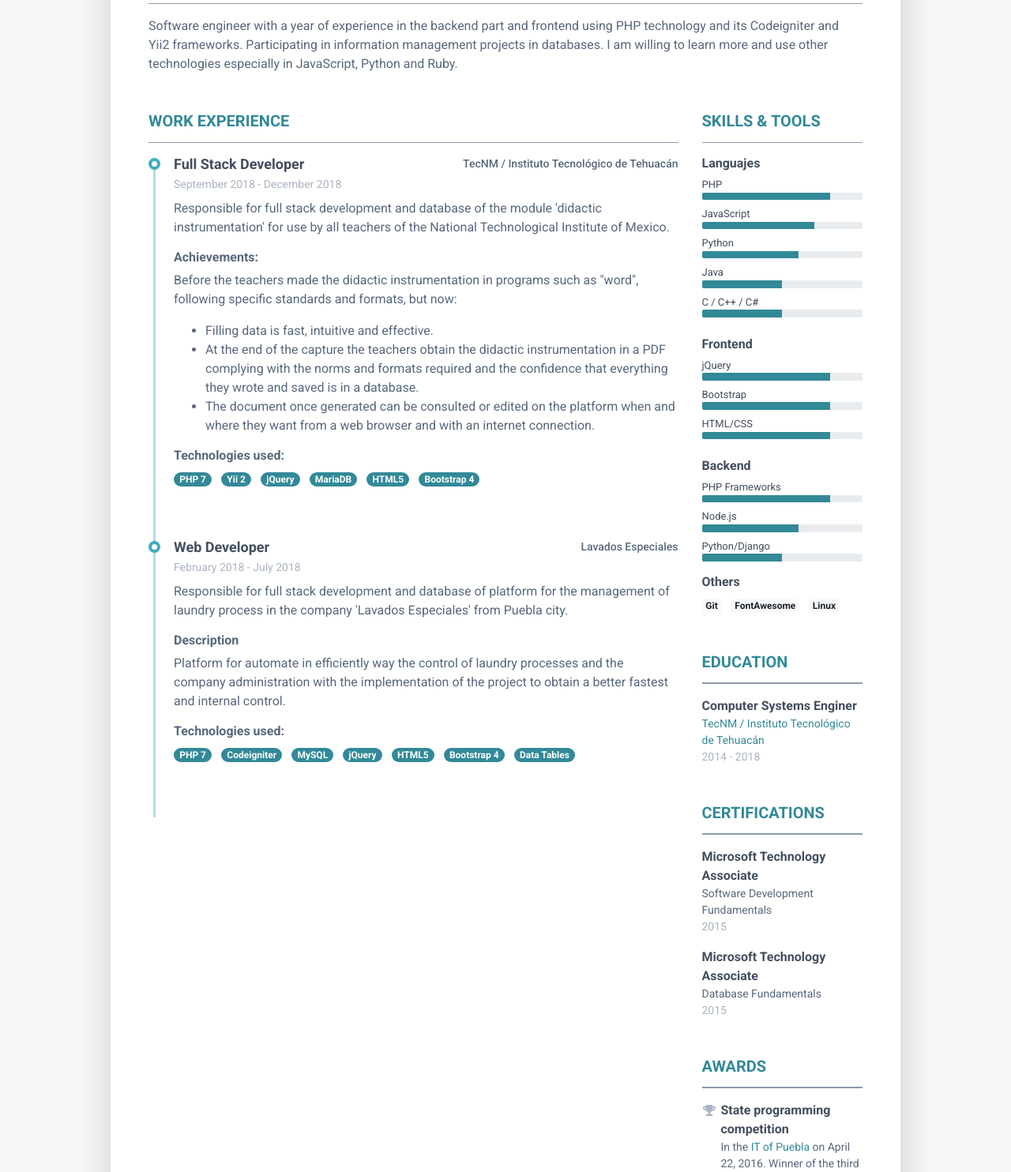
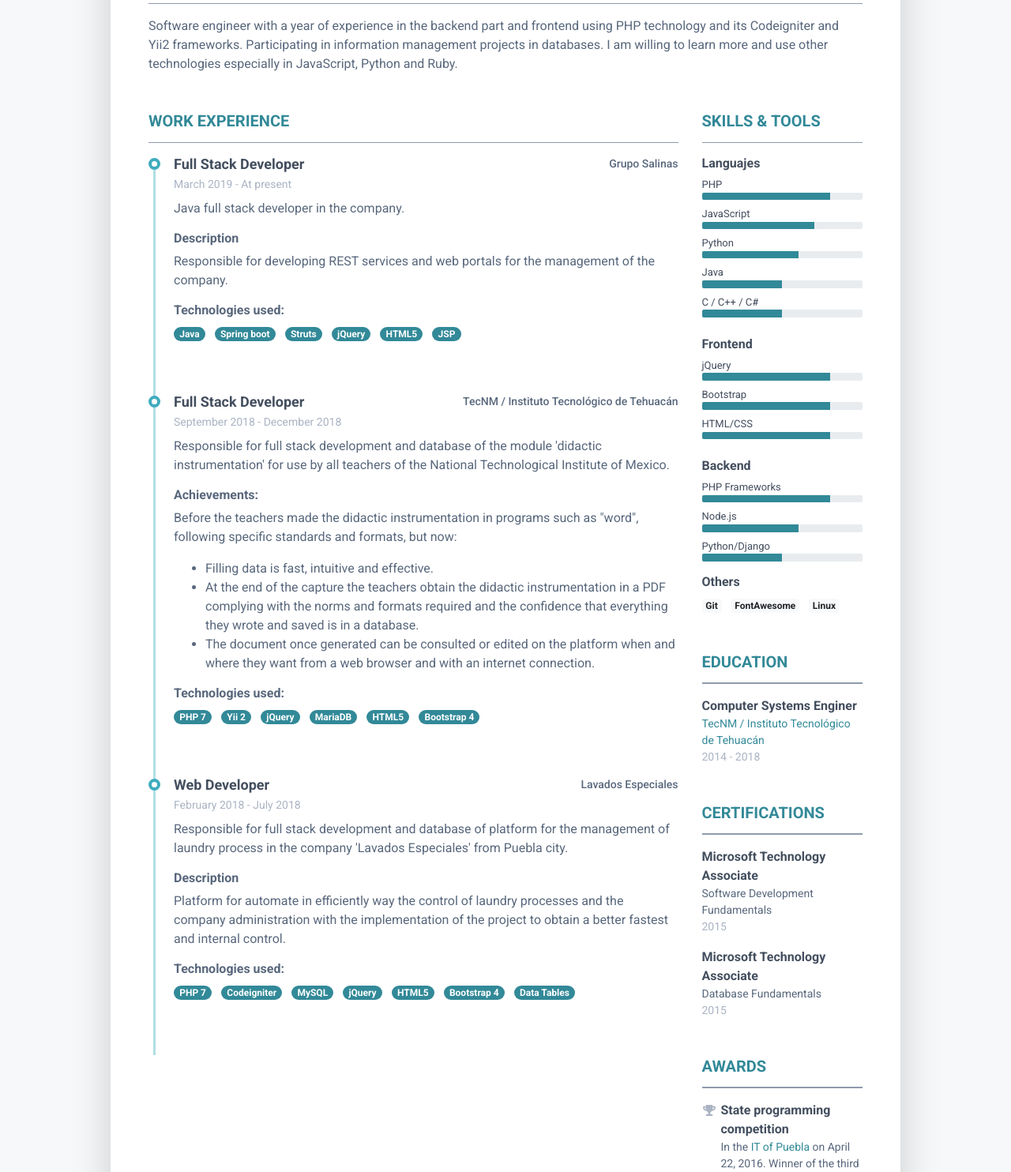
Before and after one commit to pag753/resume, a CodeIgniter app: page /database/index.php/welcome/index in a window 1280 px wide. Shown: the part 485-1969 px from the top of the page at 79% size. Run offline with CodeIgniter, Linux system fonts and the light colour scheme; data that the repository does not hold is empty; some libraries are stand-ins or nearby versions.

Commit message:
Adición de trabajo en Grupo Salinas.

```diff
--- a/application/controllers/Welcome.php
+++ b/application/controllers/Welcome.php
@@ -68,49 +68,55 @@ class Welcome extends CI_Controller
     {
         mail('pag753@hotmail.com', utf8_decode('Inglés'), $this->location());
         $arr = [
-            'Resume Pablo de Jesús',
-            'Full Stack Developer',
-            'Career Summary',
-            'Software engineer with a year of experience in the backend part and frontend using PHP technology and its Codeigniter and Yii2 frameworks. Participating in information management projects in databases. I am willing to learn more and use other technologies especially in JavaScript, Python and Ruby.',
-            'Work Experience',
-            'Full Stack Developer',
-            'September 2018 - December 2018',
-            "Responsible for full stack development and database of the module 'didactic instrumentation' for use by all teachers of the National Technological Institute of Mexico.",
-            "Achievements:",
-            'Before the teachers made the didactic instrumentation in programs such as "word", following specific standards and formats, but now:',
-            "Filling data is fast, intuitive and effective.",
-            "At the end of the capture the teachers obtain the didactic instrumentation in a PDF complying with the norms and formats required and the confidence that everything they wrote and saved is in a database.",
-            "The document once generated can be consulted or edited on the platform when and where they want from a web browser and with an internet connection.",
-            "Technologies used:",
-            "Web Developer",
-            "February 2018 - July 2018",
-            "Responsible for full stack development and database of platform for the management of laundry process in the company 'Lavados Especiales' from Puebla city.",
-            "Description",
-            "Platform for automate in efficiently way the control of laundry processes and the company administration with the implementation of the project to obtain a better fastest and internal control.",
-            "Skills &amp; Tools",
-            "Languajes",
-            "Others",
-            "Education",
-            "Computer Systems Enginer",
-            "Awards",
-            "State programming competition",
-            'In the <a href="http://www.itpuebla.edu.mx" target="_blank">IT of Puebla</a> on April 22, 2016. Winner of the third place in the intermediate category.',
-            "Language",
-            "Spanish",
-            "Native",
-            "English",
-            "Intermediate",
-            "Interests",
-            "Reading",
-            "Swimming",
-            "Watching movies",
-            "Volunteer",
-            "Full Time Missioner",
-            "April 2011 - September 2013",
-            "National Student Event of Technological Innovation (ENEIT) 2016",
-            'National stage in the IT of Pachuca from 22 to 25 November 2016 by the project "Enerluz".',
-            'Certifications',
-            'Regional stage in IT of Gustavo A. Madero in Mexico City, from 20 to 23 September 2016 by the projects “Enerluz” and "Autosilla”. Winner with “Enerluz” project.'
+          0 => 'Resume Pablo de Jesús',
+          1 => 'Full Stack Developer',
+          2 => 'Career Summary',
+          3 => 'Software engineer with a year of experience in the backend part and frontend using PHP technology and its Codeigniter and Yii2 frameworks. Participating in information management projects in databases. I am willing to learn more and use other technologies especially in JavaScript, Python and Ruby.',
+          4 => 'Work Experience',
+          5 => 'Full Stack Developer',
+          6 => 'September 2018 - December 2018',
+          7 => "Responsible for full stack development and database of the module 'didactic instrumentation' for use by all teachers of the National Technological Institute  of Mexico.",
+          8 => "Achievements:",
+          9 => 'Before the teachers made the didactic instrumentation in programs such as "word", following specific standards and formats, but now:',
+          10 => "Filling data is fast, intuitive and effective.",
+          11 => "At the end of the capture the teachers obtain the didactic instrumentation in a PDF complying with the norms and formats required and the confidence that everything they wrote and saved is in a database.",
+          12 => "The document once generated can be consulted or edited on the platform when and where they want from a web browser and with an internet connection.",
+          13 => "Technologies used:",
+          14 => "Web Developer",
+          15 => "February 2018 - July 2018",
+          16 => "Responsible for full stack development and database of platform for the management of laundry process in the company 'Lavados Especiales' from Puebla city.",
+          17 => "Description",
+          18 => "Platform for automate in efficiently way the control of laundry processes and the company administration with the implementation of the project to obtain a better fastest and internal control.",
+          19 => "Skills &amp; Tools",
+          20 => "Languajes",
+          21 => "Others",
+          22 => "Education",
+          23 => "Computer Systems Enginer",
+          24 => "Awards",
+          25 => "State programming competition",
+          26 => 'In the <a href="http://www.itpuebla.edu.mx" target="_blank">IT of Puebla</a> on April 22, 2016. Winner of the third place in the intermediate category.',
+          27 => "Language",
+          28 => "Spanish",
+          29 => "Native",
+          30 => "English",
+          31 => "Intermediate",
+          32 => "Interests",
+          33 => "Reading",
+          34 => "Swimming",
+          35 => "Watching movies",
+          36 => "Volunteer",
+          37 => "Full Time Missioner",
+          38 => "April 2011 - September 2013",
+          39 => "National Student Event of Technological Innovation (ENEIT) 2016",
+          40 => 'National stage in the IT of Pachuca from 22 to 25 November 2016 by the project "Enerluz".',
+          41 => 'Certifications',
+          42 => 'Regional stage in IT of Gustavo A. Madero in Mexico City, from 20 to 23 September 2016 by the projects “Enerluz” and "Autosilla”. Winner with “Enerluz” project.',
+
+          43 => 'Full Stack Developer',
+          44 => 'Grupo Salinas',
+          45 => 'March 2019 - At present',
+          46 => 'Java full stack developer in the company.',
+          47 => 'Responsible for developing REST services and web portals for the management of the company.',
         ];
         $this->load->view('welcome_message', [
             'arr' => $arr
@@ -124,49 +130,55 @@ class Welcome extends CI_Controller
     {
         mail('pag753@hotmail.com', utf8_decode('Español'), $this->location());
         $arr = [
-            'Curriculum Vitae Pablo de Jesús',
-            'Desarrollador Full Stack',
-            'Resúmen',
-            'Ingeniero de software con un año de experiencia en la parte de backend y frontend utilizando la tecnología PHP y sus frameworks Codeigniter y Yii2. Participando en proyectos de gestión de información en bases de datos. Estoy dispuesto a aprender más y usar otras tecnologías sobre todo en JavaScript, Python y Ruby.',
-            'Experiencia Laboral',
-            'Desarrollador Full Stack',
-            'Septiembre de 2018 - Diciembre de 2018',
-            "Responsable del desarrollo full stack y la base de datos del módulo 'Instrumentación didáctica' para uso de todos los docentes del Tecnológico Nacional de México.",
-            "Logros:",
-            'Antes los docentes hacían la instrumentación didáctica en programas como "word", siguiendo normas y formatos específicos, pero ahora:',
-            "El llenado de datos es rápido, intuitivo y eficaz.",
-            "Al final de la captura los docentes obtienen la instrumentación didáctica en un PDF cumpliendo las normas y formatos requeridos y la confianza de que todo lo que escribieron y guardaron se encuentra en una base de datos.",
-            "El documento una vez generado puede ser consultado o editado en la plataforma cuando y donde ellos quieran desde un navegador web y con una conexión a internet.",
-            "Tecnologías usadas:",
-            "Desarrollador Web",
-            "Febero de 2018 - Julio de 2018",
-            "Responsable del desarrollo full stack y de base de datos de la plataforma para la gestión del proceso de lavandería en la empresa 'Lavados Especiales' en la ciudad de Puebla.",
-            "Descripción",
-            "Plataforma para automatizar de manera eficiente el control de los procesos de lavado y la administración de la empresa con la implementación del proyecto para obtener un mejor control interno más rápido y eficaz.",
-            "Habilidades y Herramientas",
-            "Lenguajes",
-            "Otros",
-            "Educación",
-            "Ingeniería en Sistemas Computacionales",
-            "Reconocimientos",
-            "Concurso estatal de programación",
-            'En el <a href="http://www.itpuebla.edu.mx" target="_blank">IT de Puebla</a> el 22 de Abril de 2016. Ganador del tercer lugar en la categoría intermedia.',
-            "Idiomas",
-            "Español",
-            "Nativo",
-            "Inglés",
-            "Intermedio",
-            "Intereses",
-            "Leer",
-            "Nadar",
-            "Ver películas",
-            "Voluntariado",
-            "Misionero de Tiempo Completo",
-            "Abril de 2011 - Septiembre de 2013",
-            "Evento Nacional Estudiantil de Innovación Tecnológica (ENEIT) 2016",
-            'Etapa nacional en el IT de Pachuca del 22 al 25 de noviembre de 2016 por el proyecto “Enerluz".',
-            'Certificaciones',
-            'Etapa regional en el IT de Gustavo A. Madero en la Ciudad de México, del 20 al 23 de septiembre de 2016 por los proyectos “Enerluz” y “Autosilla”. Ganador con “Enerluz”.'
+          0 =>  'Curriculum Vitae Pablo de Jesús',
+          1 =>  'Desarrollador Full Stack',
+          2 =>  'Resúmen',
+          3 =>  'Ingeniero de software con un año de experiencia en la parte de backend y frontend utilizando la tecnología PHP y sus frameworks Codeigniter y Yii2. Participando en proyectos de gestión de información en bases de datos. Estoy dispuesto a aprender más y usar otras tecnologías sobre todo en JavaScript, Python y Ruby.',
+          4 =>  'Experiencia Laboral',
+          5 =>  'Desarrollador Full Stack',
+          6 =>  'Septiembre de 2018 - Diciembre de 2018',
+          7 =>  "Responsable del desarrollo full stack y la base de datos del módulo 'Instrumentación didáctica' para uso de todos los docentes del Tecnológico Nacional de México.",
+          8 =>  "Logros:",
+          9 =>  'Antes los docentes hacían la instrumentación didáctica en programas como "word", siguiendo normas y formatos específicos, pero ahora:',
+          10 => "El llenado de datos es rápido, intuitivo y eficaz.",
+          11 => "Al final de la captura los docentes obtienen la instrumentación didáctica en un PDF cumpliendo las normas y formatos requeridos y la confianza de que todo lo que escribieron y guardaron se encuentra en una base de datos.",
+          12 => "El documento una vez generado puede ser consultado o editado en la plataforma cuando y donde ellos quieran desde un navegador web y con una conexión a internet.",
+          13 => "Tecnologías usadas:",
+          14 => "Desarrollador Web",
+          15 => "Febero de 2018 - Julio de 2018",
+          16 => "Responsable del desarrollo full stack y de base de datos de la plataforma para la gestión del proceso de lavandería en la empresa 'Lavados Especiales' en la ciudad de Puebla.",
+          17 => "Descripción",
+          18 => "Plataforma para automatizar de manera eficiente el control de los procesos de lavado y la administración de la empresa con la implementación del proyecto para obtener un mejor control interno más rápido y eficaz.",
+          19 => "Habilidades y Herramientas",
+          20 => "Lenguajes",
+          21 => "Otros",
+          22 => "Educación",
+          23 => "Ingeniería en Sistemas Computacionales",
+          24 => "Reconocimientos",
+          25 => "Concurso estatal de programación",
+          26 => 'En el <a href="http://www.itpuebla.edu.mx" target="_blank">IT de Puebla</a> el 22 de Abril de 2016. Ganador del tercer lugar en la categoría intermedia.',
+          27 => "Idiomas",
+          28 => "Español",
+          29 => "Nativo",
+          30 => "Inglés",
+          31 => "Intermedio",
+          32 => "Intereses",
+          33 => "Leer",
+          34 => "Nadar",
+          35 => "Ver películas",
+          36 => "Voluntariado",
+          37 => "Misionero de Tiempo Completo",
+          38 => "Abril de 2011 - Septiembre de 2013",
+          39 => "Evento Nacional Estudiantil de Innovación Tecnológica (ENEIT) 2016",
+          40 => 'Etapa nacional en el IT de Pachuca del 22 al 25 de noviembre de 2016 por el proyecto “Enerluz".',
+          41 => 'Certificaciones',
+          42 => 'Etapa regional en el IT de Gustavo A. Madero en la Ciudad de México, del 20 al 23 de septiembre de 2016 por los proyectos “Enerluz” y “Autosilla”. Ganador con “Enerluz”.',
+
+          43 => 'Desarrollador Full Stack',
+          44 => 'Grupo Salinas',
+          45 => 'Marzo 2019 - actualmente',
+          46 => 'Desarrollador full stack en Java en la empresa.',
+          47 => 'Responsable de desarrollar servicios REST y portales web para la gestión de la empresa.',
         ];
         $this->load->view('welcome_message', [
             'arr' => $arr
--- a/application/views/welcome_message.php
+++ b/application/views/welcome_message.php
@@ -85,8 +85,34 @@ $arr = $arr;
 							<h2 class="resume-section-title text-uppercase font-weight-bold pb-3 mb-3"><?= $arr[4] ?></h2>
 							<div class="resume-section-content">
 								<div class="resume-timeline position-relative">
+
+                                    <!-- GRUPO SALINAS -->
+                                    <article class="resume-timeline-item position-relative pb-5">
+                                        <div class="resume-timeline-item-header mb-2">
+                                            <div class="d-flex flex-column flex-md-row">
+                                                <h3 class="resume-position-title font-weight-bold mb-1"><?= $arr[43] ?></h3>
+                                                <div class="resume-company-name ml-auto"><?= $arr[44] ?></div>
+                                            </div><!--//row-->
+                                            <div class="resume-position-time"><?= $arr[45] ?></div>
+                                        </div><!--//resume-timeline-item-header-->
+                                        <div class="resume-timeline-item-desc">
+                                            <p><?= $arr[46] ?></p>
+                                            <h4 class="resume-timeline-item-desc-heading font-weight-bold"><?= $arr[17] ?></h4>
+                                            <p><?= $arr[47] ?></p>
+                                            <h4 class="resume-timeline-item-desc-heading font-weight-bold"><?= $arr[13] ?></h4>
+                                            <ul class="list-inline">
+                                                <li class="list-inline-item"><span class="badge badge-primary badge-pill">Java</span></li>
+                                                <li class="list-inline-item"><span class="badge badge-primary badge-pill">Spring boot</span></li>
+                                                <li class="list-inline-item"><span class="badge badge-primary badge-pill">Struts</span></li>
+                                                <li class="list-inline-item"><span class="badge badge-primary badge-pill">jQuery</span></li>
+                                                <li class="list-inline-item"><span class="badge badge-primary badge-pill">HTML5</span></li>
+                                                <li class="list-inline-item"><span class="badge badge-primary badge-pill">JSP</span></li>
+                                            </ul>
+                                        </div><!--//resume-timeline-item-desc-->
+                                    </article><!--//resume-timeline-item-->
+
+                                    <!-- TEC DE TEHUACÁN -->
 									<article class="resume-timeline-item position-relative pb-5">
-
 										<div class="resume-timeline-item-header mb-2">
 											<div class="d-flex flex-column flex-md-row">
 												<h3 class="resume-position-title font-weight-bold mb-1"><?= $arr[5] ?></h3>
@@ -113,11 +139,10 @@ $arr = $arr;
 												<li class="list-inline-item"><span class="badge badge-primary badge-pill">Bootstrap 4</span></li>
 											</ul>
 										</div><!--//resume-timeline-item-desc-->
-
 									</article><!--//resume-timeline-item-->
 
+                                    <!-- LAVADOS ESPECIALES -->
 									<article class="resume-timeline-item position-relative pb-5">
-
 										<div class="resume-timeline-item-header mb-2">
 											<div class="d-flex flex-column flex-md-row">
 												<h3 class="resume-position-title font-weight-bold mb-1"><?= $arr[14] ?></h3>
@@ -140,7 +165,6 @@ $arr = $arr;
 												<li class="list-inline-item"><span class="badge badge-primary badge-pill">Data Tables</span></li>
 											</ul>
 										</div><!--//resume-timeline-item-desc-->
-
 									</article><!--//resume-timeline-item-->
 
 
```
Also changed, not shown: 5 other files.
